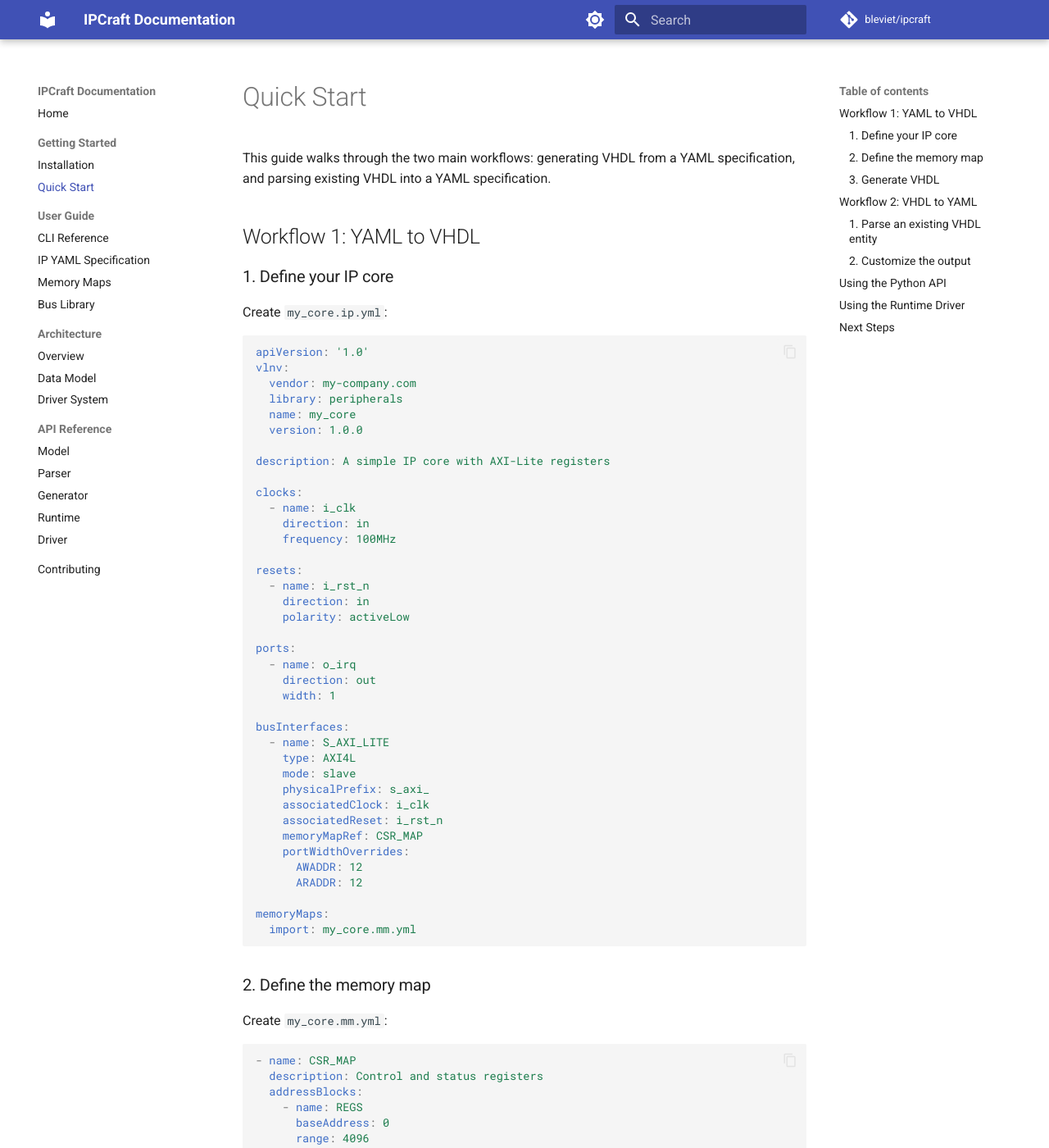
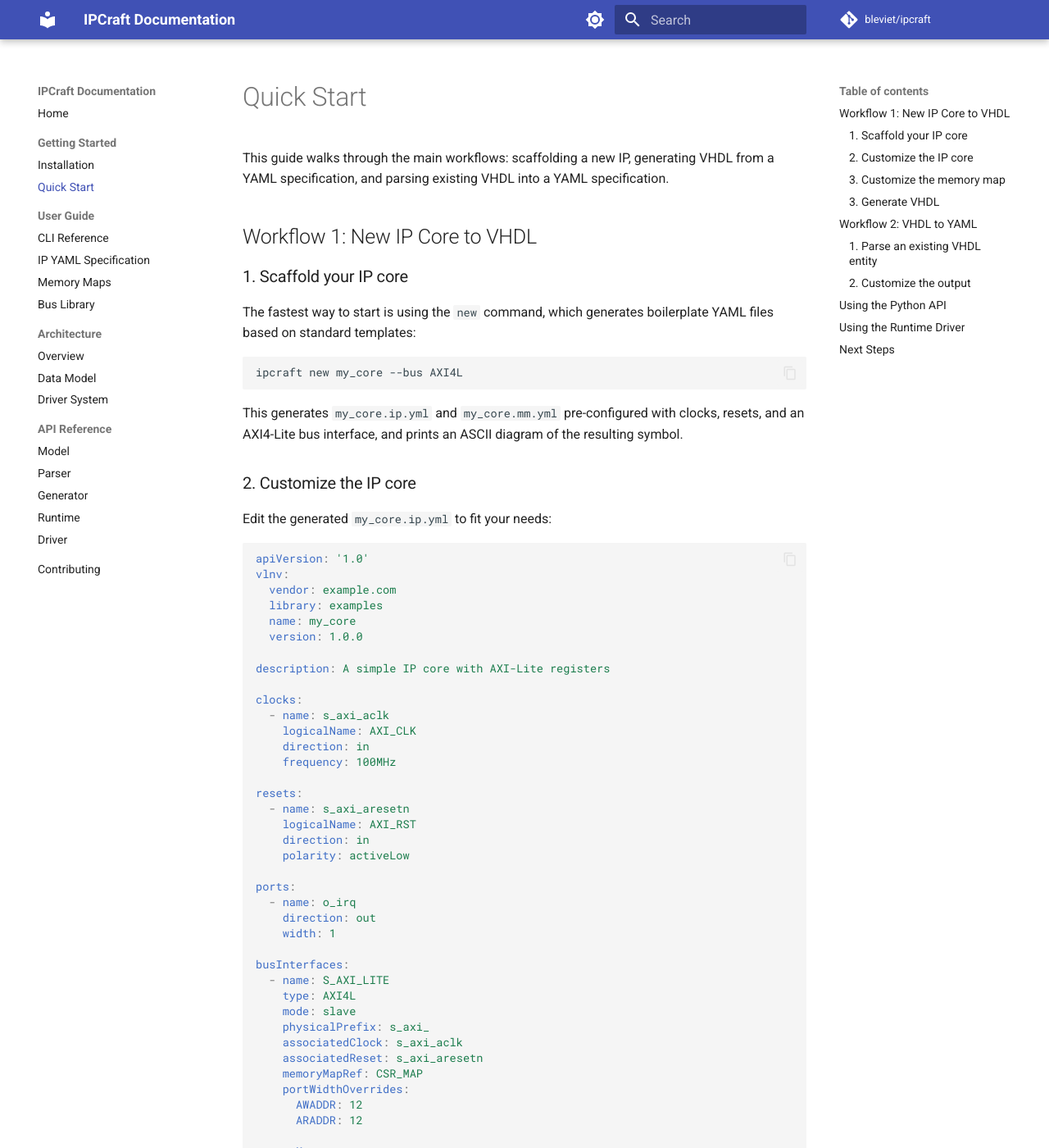
Before and after one commit to bleviet/ipcraft, an MkDocs documentation site: the page built from docs/getting-started/quickstart.md, in a window 1280 px wide and 1400 px high. Shown: the whole window at 82% size. Built offline with MkDocs 1.6.1 and Material for MkDocs 9.7.7, drawn with Linux system fonts in a browser that asks for light colours; comment, search, counter and statistics services are not loaded; some of the changed text lies outside the part shown.

Commit message:
docs: add documentation for `new` CLI command

````diff
--- a/docs/getting-started/quickstart.md
+++ b/docs/getting-started/quickstart.md
@@ -1,31 +1,42 @@
 # Quick Start
 
-This guide walks through the two main workflows: generating VHDL from a YAML
-specification, and parsing existing VHDL into a YAML specification.
+This guide walks through the main workflows: scaffolding a new IP, generating VHDL from a YAML specification, and parsing existing VHDL into a YAML specification.
 
-## Workflow 1: YAML to VHDL
+## Workflow 1: New IP Core to VHDL
 
-### 1. Define your IP core
+### 1. Scaffold your IP core
 
-Create `my_core.ip.yml`:
+The fastest way to start is using the `new` command, which generates boilerplate YAML files based on standard templates:
+
+```bash
+ipcraft new my_core --bus AXI4L
+```
+
+This generates `my_core.ip.yml` and `my_core.mm.yml` pre-configured with clocks, resets, and an AXI4-Lite bus interface, and prints an ASCII diagram of the resulting symbol.
+
+### 2. Customize the IP core
+
+Edit the generated `my_core.ip.yml` to fit your needs:
 
 ```yaml
 apiVersion: '1.0'
 vlnv:
-  vendor: my-company.com
-  library: peripherals
+  vendor: example.com
+  library: examples
   name: my_core
   version: 1.0.0
 
 description: A simple IP core with AXI-Lite registers
 
 clocks:
-  - name: i_clk
+  - name: s_axi_aclk
+    logicalName: AXI_CLK
     direction: in
     frequency: 100MHz
 
 resets:
-  - name: i_rst_n
+  - name: s_axi_aresetn
+    logicalName: AXI_RST
     direction: in
     polarity: activeLow
 
@@ -39,8 +50,8 @@ busInterfaces:
     type: AXI4L
     mode: slave
     physicalPrefix: s_axi_
-    associatedClock: i_clk
-    associatedReset: i_rst_n
+    associatedClock: s_axi_aclk
+    associatedReset: s_axi_aresetn
     memoryMapRef: CSR_MAP
     portWidthOverrides:
       AWADDR: 12
@@ -50,9 +61,9 @@ memoryMaps:
   import: my_core.mm.yml
 ```
 
-### 2. Define the memory map
+### 3. Customize the memory map
 
-Create `my_core.mm.yml`:
+Edit the generated `my_core.mm.yml`:
 
 ```yaml
 - name: CSR_MAP
--- a/docs/index.md
+++ b/docs/index.md
@@ -42,6 +42,9 @@ graph LR
 ## Quick Example
 
 ```bash
+# Bootstrap a new IP core project with a default bus interface
+ipcraft new my_core --bus AXI4L
+
 # Parse existing VHDL to YAML specification
 ipcraft parse my_core.vhd
 
````
Also changed, not shown: docs/user-guide/cli.md (+52 -1 lines).
